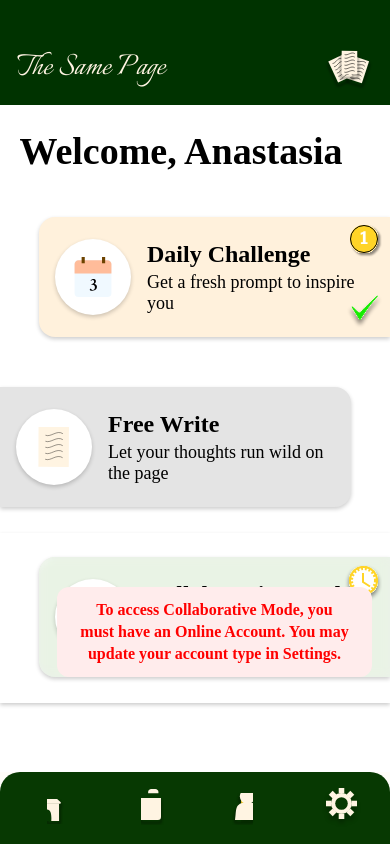
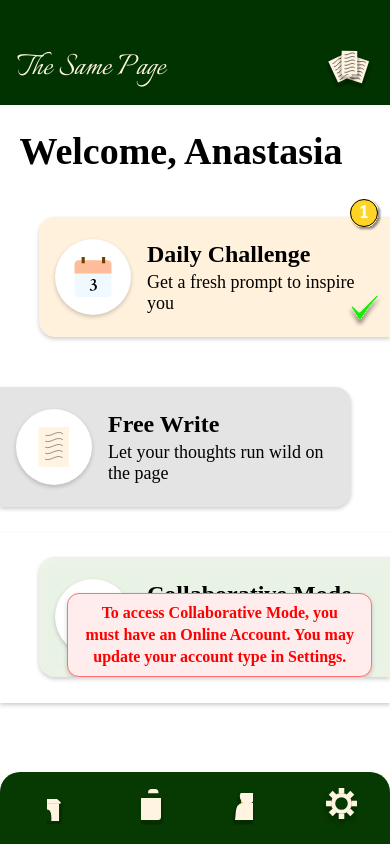
Before and after one commit to calliwickham/thesamepage, a React Native app: screen /OfflineHomepage in a window 390 px wide. Built offline with nearby package versions, Linux system fonts and the light colour scheme.

Commit message:
edited error box slightly

```diff
--- a/src/screens/OfflineHomepage.js
+++ b/src/screens/OfflineHomepage.js
@@ -135,7 +135,6 @@ export default function OfflineHomepage() {
                     title="Collaborative Mode"
                     text="Weave a story together with new friends"
                     position="right"
-                    inProgress
                     isBlurred
                 />
             </ScrollView>
@@ -144,11 +143,6 @@ export default function OfflineHomepage() {
 }
 
 const styles = StyleSheet.create({
-    debug: {
-        borderWidth: 2,
-        borderColor: '#0000FF',
-        borderStyle: 'solid',
-    },
     container: {
         flex: 1,
         backgroundColor: '#fff',
@@ -229,7 +223,7 @@ const styles = StyleSheet.create({
     },
     topRight: {
         position: 'absolute',
-        top: 8,
+        top: '-15%',
         right: 8,
     },
     bottomRight: {
@@ -238,15 +232,22 @@ const styles = StyleSheet.create({
         right: 8,
     },
     errorBox: {
+        borderColor: '#ff7270',
+        borderStyle: 'solid',
+        borderWidth: 1,
         position: 'absolute',
-        top: '50%',
-        left: '5%',
+        top: '55%',
+        left: '8%',
         right: '5%',
         backgroundColor: '#FFECEC',
         borderRadius: 12,
-        padding: 12,
+        padding: 8,
         transform: [{ translateY: -30 }],
         elevation: 3,
+        shadowColor: '#000', // iOS shadow
+        shadowOffset: { width: 0, height: 2 },
+        shadowOpacity: 0.2,
+        shadowRadius: 4,
     },
     errorText: {
         color: '#F00',
```
